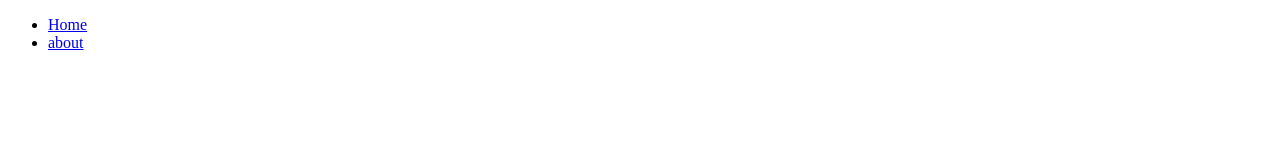
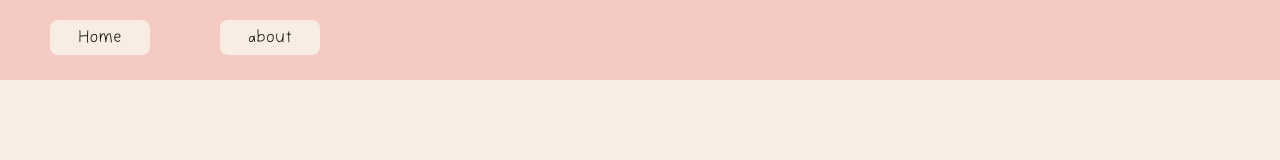
Before and after one commit to 1bMedina/personal_site, a plain HTML site: page pages/photo.html in a window 1280 px wide. Drawn offline with Linux system fonts and the light colour scheme; the site is published under a folder, as on GitHub Pages, so addresses that start at the root find nothing.

Commit message:
tried to fix some css issues

```diff
--- a/css/style.css
+++ b/css/style.css
@@ -5,7 +5,7 @@
 
 @font-face {
     font-family: 'blu-writing';
-    src: url('/media/fonts/Bluberry_Writing-Regular.woff');
+    src: url('../media/fonts/Bluberry_Writing-Regular.woff') format('woff');
     font-size: 16px;
 }
 
--- a/pages/photo.html
+++ b/pages/photo.html
@@ -4,7 +4,7 @@
     <meta charset="UTF-8">
     <meta name="viewport" content="width=device-width, initial-scale=1.0">
     <title>Document</title>
-    <link rel="stylesheet" href="/css/style.css">
+    <link rel="stylesheet" href="../css/style.css">
 </head>
 <body>
     <nav>
```
Also changed, not shown: pages/project_pages/personal.html (+1 -1 lines), pages/project_pages/projects.html (+1 -1 lines), pages/project_pages/school.html (+1 -1 lines).
